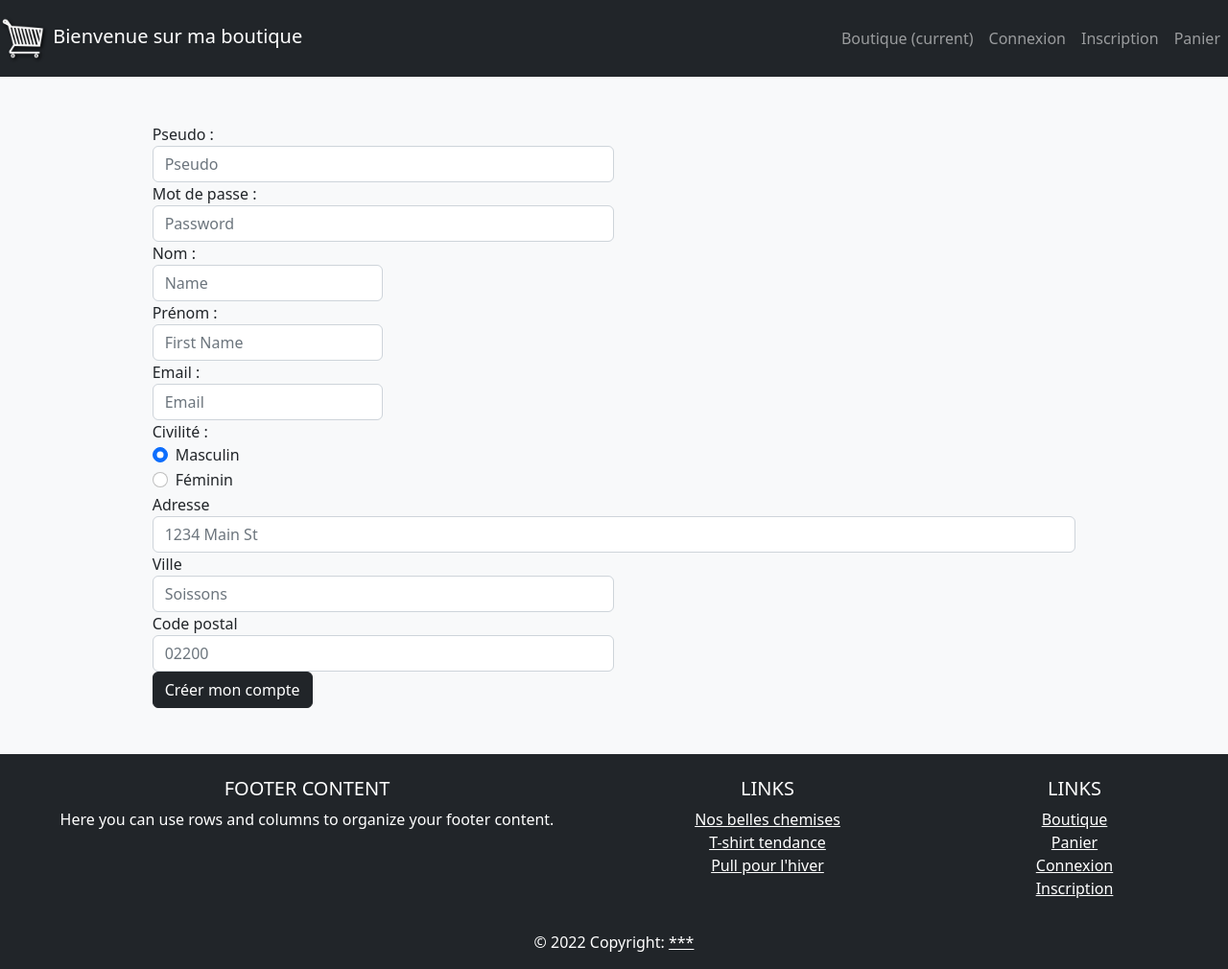
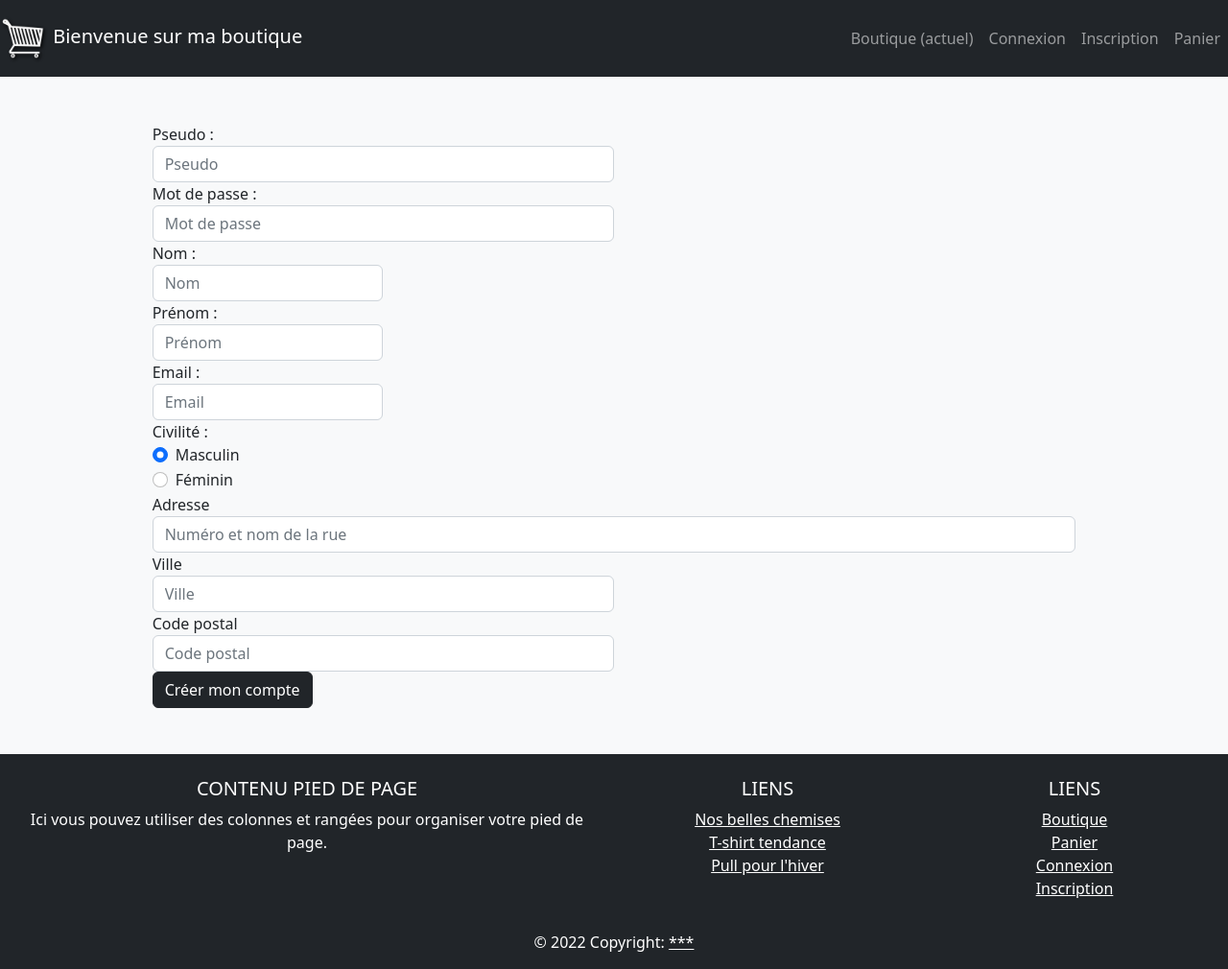
Before and after one commit to DidierColombbus/boutik, a PHP site: page /inscription.php in a window 1280 px wide. Shown: the whole page at 96% size. Run offline with PHP 8.4, Linux system fonts and the light colour scheme; some libraries are stand-ins or nearby versions.

Commit message:
correction

```diff
--- a/admin/index.php
+++ b/admin/index.php
@@ -9,7 +9,7 @@ require_once("inc/header.php");
 
 <!-- BODY -->
 
-<h1 class='mb-5 text-center'>Bienvenue dans l'accueil de votre backOffice</h1>
+<h1 class='mb-5 text-center'>Bienvenue dans l'accueil de votre back-office</h1>
 <p>Séléctionnez l'une des rubriques dans le menu de navigation</p>
 
 
--- a/fiche_produit.php
+++ b/fiche_produit.php
@@ -13,7 +13,7 @@ require_once("inc/init.php");
     if(isset($_GET["idProduit"])) {
         $stmt = $pdo->query("SELECT * FROM produit WHERE id_produit = '$_GET[idProduit]' ");
     if($stmt->rowCount() <= 0) {
-           header("location:index.php"); // Si le produit n'éxiste pas en base je redirige
+           header("location:index.php"); // Si le produit n'existe pas en base je redirige
         exit();
     }
        $produit = $stmt->fetch(PDO::FETCH_ASSOC); // Je récupère le produit
--- a/inc/footer.php
+++ b/inc/footer.php
@@ -13,8 +13,8 @@
             <div class="col-md-6 mt-md-0 mt-3">
 
                 <!-- Content -->
-                <h5 class="text-white text-uppercase">Footer Content</h5>
-                <p class="text-white">Here you can use rows and columns to organize your footer content.</p>
+                <h5 class="text-white text-uppercase">Contenu pied de page</h5>
+                <p class="text-white">Ici vous pouvez utiliser des colonnes et rangées pour organiser votre pied de page.</p>
 
             </div>
             <!-- Grid column -->
@@ -25,7 +25,7 @@
             <div class="col-md-3 mb-md-0 mb-3">
 
                 <!-- Links -->
-                <h5 class="text-white text-uppercase">Links</h5>
+                <h5 class="text-white text-uppercase">Liens</h5>
 
                 <ul class="list-unstyled">
                 <li>
@@ -46,7 +46,7 @@
             <div class="col-md-3 mb-md-0 mb-3">
 
                 <!-- Links -->
-                <h5 class="text-white text-uppercase">Links</h5>
+                <h5 class="text-white text-uppercase">Liens</h5>
 
                 <ul class="list-unstyled">
                 <li>
--- a/inc/header.php
+++ b/inc/header.php
@@ -3,6 +3,8 @@
 <head>
     <meta charset="UTF-8">
     <meta name="viewport" content="width=device-width, initial-scale=1.0">
+    <meta name="keywords" content="T-Shirt,Chemise,Pull">
+    <meta name="author" content="">
     <link href="https://cdn.jsdelivr.net/npm/bootstrap@5.2.0-beta1/dist/css/bootstrap.min.css" rel="stylesheet" integrity="sha384-0evHe/X+R7YkIZDRvuzKMRqM+OrBnVFBL6DOitfPri4tjfHxaWutUpFmBp4vmVor" crossorigin="anonymous">
     <link rel="stylesheet" href="css/style.css">
     <title>👀 Ma Boutique</title>
@@ -22,7 +24,7 @@
             <div class="collapse navbar-collapse justify-content-end" id="navbarNav">
                 <ul class="navbar-nav">
                     <li class="nav-item active">
-                        <a class="nav-link" href="index.php">Boutique <span class="sr-only">(current)</span></a>
+                        <a class="nav-link" href="index.php">Boutique <span class="sr-only">(actuel)</span></a>
                     </li>
 
                     <!-- Si je ne suis pas connecté j'affiche les pages connexion/inscription -->
@@ -60,7 +62,7 @@
 
                     <?php if(internauteEstConnecteEtAdmin()) { ?>
                         <li class="nav-item">
-                            <a class="nav-link" href="admin/index.php">Back Office</a>
+                            <a class="nav-link" href="admin/index.php">Back-office</a>
                         </li>
                     <?php } ?>
 
--- a/index.php
+++ b/index.php
@@ -6,7 +6,7 @@
     // en gros le catalogue des produits
 
     // j'aimerais afficher les différentes catégories en base
-    // et quand je clique sur une catégorie ça m'affiche tous les produits de ma catégories
+    // et quand je clique sur une catégorie ça m'affiche tous les produits de ma catégorie
 
     ////////////////////////////////////////////
     //////////// AFFICHER LA LISTE DE CATÉGORIES ////////////////
@@ -29,7 +29,7 @@
     //////////// AFFICHER LES PRODUITS DE LA CATÉGORIE ////////////////
     ////////////////////////////////////////////
 
-    // quand je clique sur une catégorie c'est à dire un lient
+    // quand je clique sur une catégorie c'est à dire un lien
     // j'ai un rechargement de page
     // je rècupère le paramètre $_GET
 
--- a/inscription.php
+++ b/inscription.php
@@ -19,7 +19,7 @@ require_once("inc/init.php");
         // Vérifier si le pseudo a entre 3 et 20 caractères(strlen)
         if(strlen($_POST["pseudo"]) < 3 || strlen($_POST["pseudo"]) > 20) {
             $erreur .= "<div class='alert alert-danger' role='alert'>
-                Le pseudo doit faire entre 3 et 20 caractères!
+                Le pseudo doit faire entre 3 et 20 caractères !
             </div>";
         }
 
@@ -43,11 +43,11 @@ require_once("inc/init.php");
 
             // Pour éviter les erreurs au niveau de l'insert
             // on va échapper pour chaque donnée du formulaire
-            // les caractères succeptibles de provoquer des erreurs SQL *
+            // les caractères succeptibles de provoquer des erreurs SQL
             // comme l'apostrophe grâce à la fonction php addslashes()
-            // pour chaque paramètre post je réaffecte la valeur actuelle du paramètre avec les caractèrs échapés
+            // pour chaque paramètre post je réaffecte la valeur actuelle du paramètre avec les caractères échappés
 
-            // * single quote (')
+            // single quote (')
             // double quote (")
             // backslash (\)
             // NULL
@@ -69,7 +69,7 @@ require_once("inc/init.php");
             // Si l'insert a correctement fonctionné msg de confirmation
             if($count > 0 ) {
                 $content .= "<div class='alert alert-success' role='alert'>
-                    Votre inscription a bien été réalisée!
+                    Votre inscription a bien été réalisée !
                 </div>";
 
                 $inscriptionDone = true;
@@ -97,25 +97,25 @@ require_once("inc/header.php");
                 <!-- Pseudo -->
                 <div class="form-group col-md-6">
                     <label for="pseudo">Pseudo :</label>
-                    <input type="text" class="form-control" id="pseudo" placeholder="Pseudo" name="pseudo">
+                    <input type="text" class="form-control" id="pseudo" placeholder="Pseudo" name="pseudo" required>
                 </div>
 
                 <!-- Password -->
                 <div class="form-group col-md-6">
                     <label for="password">Mot de passe :</label>
-                    <input type="password" class="form-control" id="password" placeholder="Password" name="mdp">
+                    <input type="password" class="form-control" id="password" placeholder="Mot de passe" name="mdp">
                 </div>
 
                 <!-- Name -->
                 <div class="form-group col-md-3">
                     <label for="name">Nom :</label>
-                    <input type="text" class="form-control" id="name" placeholder="Name" name="nom">
+                    <input type="text" class="form-control" id="name" placeholder="Nom" name="nom">
                 </div>
 
                 <!-- First Name -->
                 <div class="form-group col-md-3">
                     <label for="firstName">Prénom :</label>
-                    <input type="text" class="form-control" id="firstName" placeholder="First Name" name="prenom">
+                    <input type="text" class="form-control" id="firstName" placeholder="Prénom" name="prenom">
                 </div>
 
                 <!-- Email -->
@@ -147,18 +147,18 @@ require_once("inc/header.php");
 
             <div class="form-group">
                 <label for="address">Adresse</label>
-                <input type="text" class="form-control" id="address" name="adresse" placeholder="1234 Main St">
+                <input type="text" class="form-control" id="address" name="adresse" placeholder="Numéro et nom de la rue">
             </div>
 
             <div class="form-row">
                 <div class="form-group col-md-6">
                     <label for="inputCity">Ville</label>
-                    <input type="text" class="form-control" name="ville" id="inputCity" placeholder="Soissons">
+                    <input type="text" class="form-control" name="ville" id="inputCity" placeholder="Ville">
                 </div>
 
                 <div class="form-group col-md-6">
                     <label for="inputZip">Code postal</label>
-                    <input type="text" class="form-control" id="inputZip" name="code_postal" placeholder="02200">
+                    <input type="text" class="form-control" id="inputZip" name="code_postal" placeholder="Code postal">
                 </div>
             </div>
 
```
Also changed, not shown: admin/gestion_produits.php (+7 -6 lines), connexion.php (+7 -7 lines), contact.php (+8 -8 lines), inc/fonction.php (+6 -6 lines), panier.php (+10 -11 lines), profil.php (+5 -5 lines).
